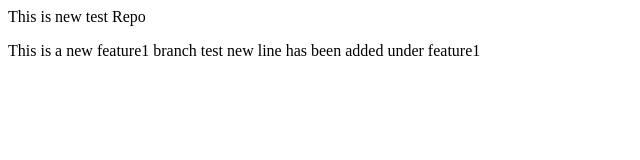
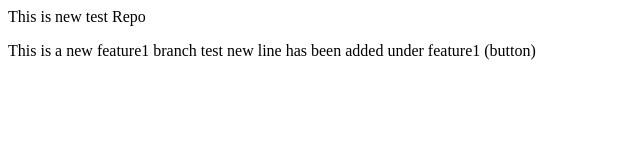
Before and after one commit to psychzo/localrepo, a plain HTML site: page index.html in a window 1280 px wide. Shown: the full height of the page, 0-640 px from the left. Drawn offline with Linux system fonts and the light colour scheme.

```diff
--- a/index.html
+++ b/index.html
@@ -1,2 +1,2 @@
 <p>This is new test Repo</p>
-<p>This is a new feature1 branch test new line has been added under feature1</p>
+<p>This is a new feature1 branch test new line has been added under feature1 (button)</p>
```
